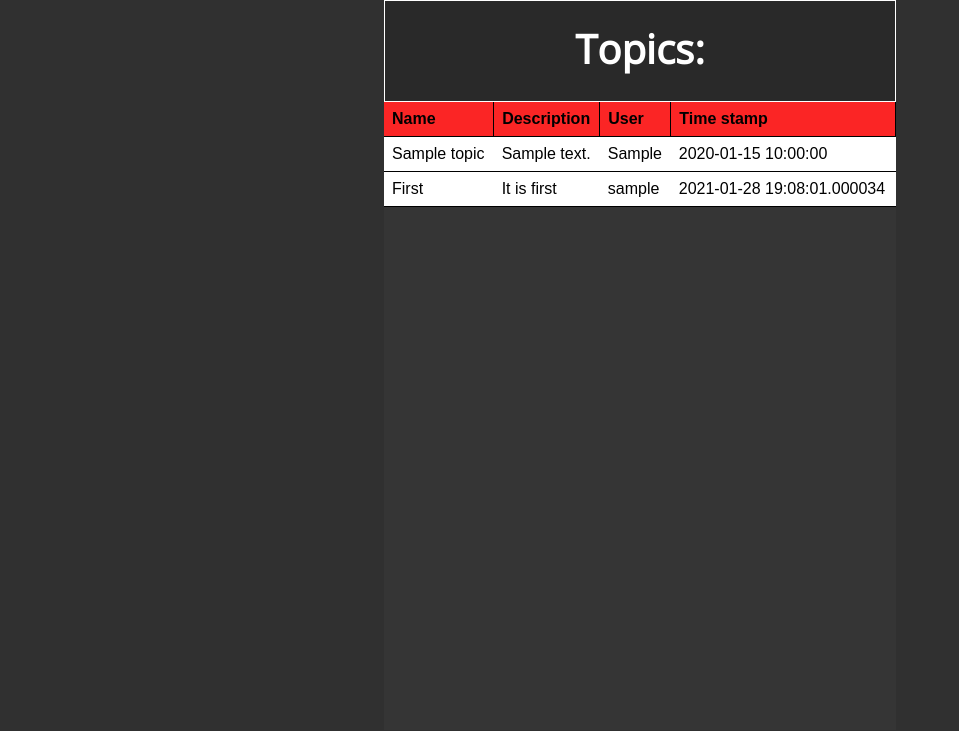
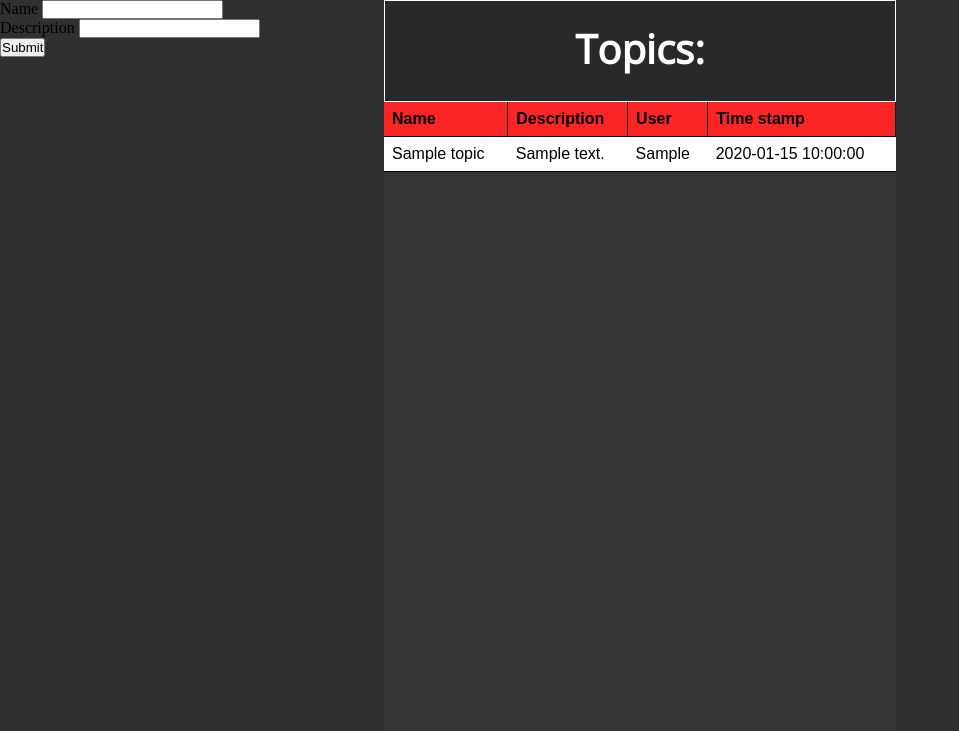
Before and after one commit to StelianRBG/-, a Flask app: page /logged in a window 1280 px wide. Shown: the part 69-800 px from the top of the page, without its empty margins (0-959 px from the left). Run offline with Flask 2, Linux system fonts and the light colour scheme; a user stored in the database is signed in; tables that the repository leaves empty hold one stand-in row (values such as "Sample post").

Commit message:
added topic add form

```diff
--- a/app.py
+++ b/app.py
@@ -50,11 +50,16 @@ def main():
 #logged page
 @app.route("/logged", methods=['GET', 'POST'])
 def logged_page():
-    if request.method == 'GET':
-        record = Topic(name = "First", description = "It is first", user = current_user.username)
-        db.session.add(record)
-        db.session.commit()
-        return render_template("logged.html", profile = current_user.username, categories = Topic.query.all())
+	if request.method == 'GET':
+		return render_template("logged.html", profile = current_user.username, topics = Topic.query.all())
+	else:
+		name = request.form['name']
+		desc = request.form['desc']
+		record = Topic(name = name, description = desc, user = current_user.username)
+		db.session.add(record)
+		db.session.commit()
+		return redirect('/logged')
+
 
 #signin page
 @app.route("/signin", methods=['GET', 'POST'])
--- a/static/css/menu.css
+++ b/static/css/menu.css
@@ -90,8 +90,8 @@ table {
   }
 
   th{
-	  background-color: #fb2525;
-	  border-right: 1px solid #000;
+	background-color: #fb2525;
+	border-right: 1px solid #000;
   }
 
   tr:nth-child(even) {
@@ -99,5 +99,5 @@ table {
   }
 
   tr:nth-child(odd){
-	  background-color: #fff;
+	background-color: #fff;
   }
--- a/templates/logged.html
+++ b/templates/logged.html
@@ -31,17 +31,27 @@
 					</tr>
 				</thead>
 				<tbody>
-					{% for category in categories %}
+					{% for topic in topics %}
 						<tr>
-							<td>{{category.name}}</td>
-							<td>{{category.description}}</td>
-							<td>{{category.user}}</td>
-							<td>{{category.timestamp}}</td>
+							<td>{{topic.name}}</td>
+							<td>{{topic.description}}</td>
+							<td>{{topic.user}}</td>
+							<td>{{topic.timestamp}}</td>
 						</tr>
 					{% endfor %}
 				</tbody>
 
 			</table>
 		</div>
+
+		<form method="post" class="new_topic" >
+			<label>Name</label>
+			<input name="name"/>
+			</br>
+			<label>Description</label>
+			<input name="desc"/>
+			</br>
+			<button type="submit">Submit</button>
+		</form>
 	</body>
 </html>
```
